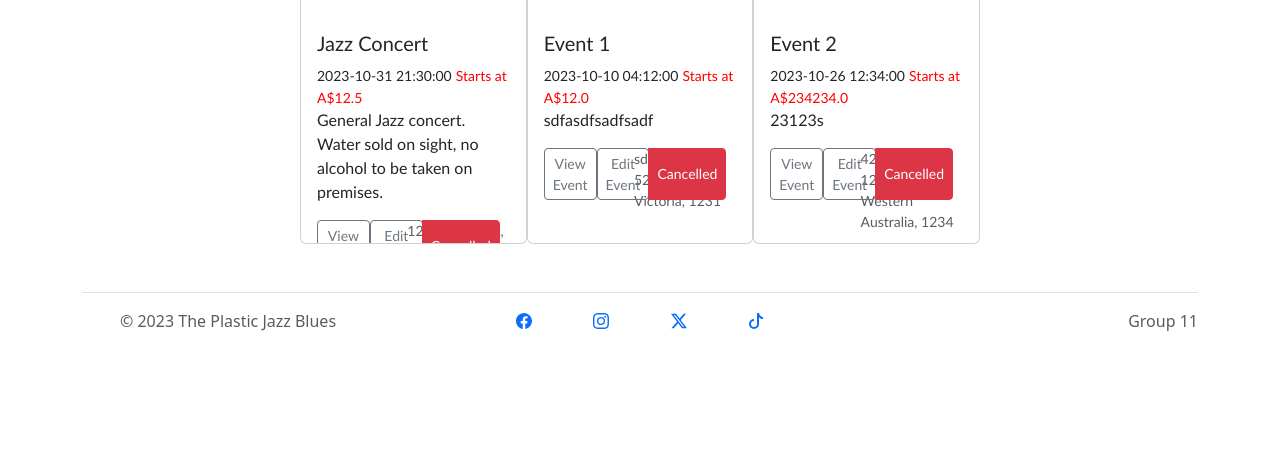
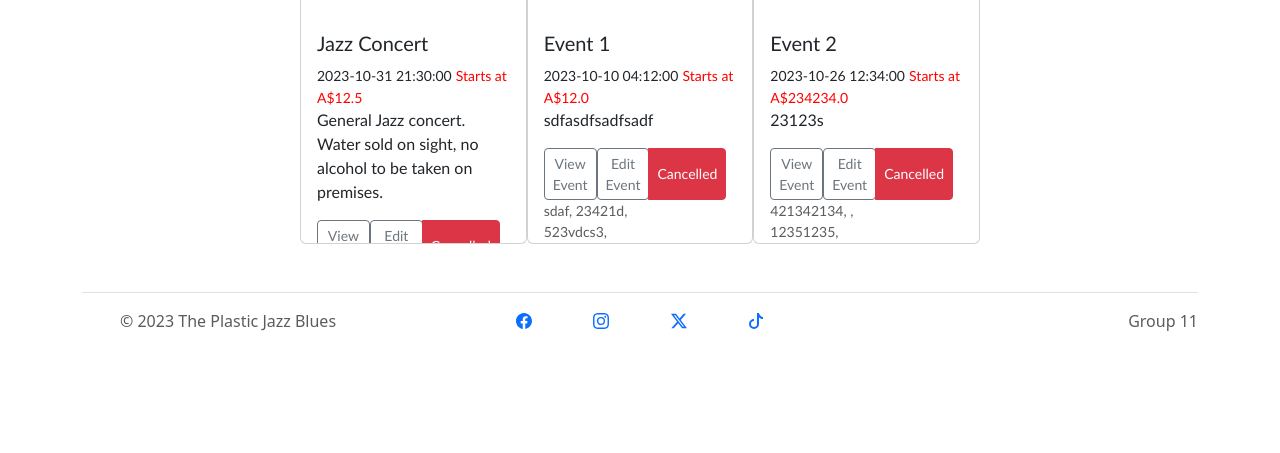
Before and after one commit to HunterRixon25/IAB207GroupAssignment3, a Flask app: template website/templates/myEvents.html in a window 1280 px wide. Shown: the part 347-800 px from the top of the page. Run offline with Flask 3, Linux system fonts and the light colour scheme; the template is opened without the code that fills it: values that come from a table or form of the project are taken from there, others are empty; some libraries are stand-ins or nearby versions.

Commit message:
Updated myEvents.html

```diff
--- a/website/templates/myEvents.html
+++ b/website/templates/myEvents.html
@@ -28,7 +28,7 @@
                   </p>
                   <div class="justify-content-between align-items-center">
                       <div class="row">
-                        <div class="col-5">
+                        <div class="col-7">
                           <div class="btn-group">
                             <a href="{{ url_for('event.show', id=event.id) }}">
                             <button type="button" class="btn btn-sm btn-outline-secondary">View Event</button>
```
